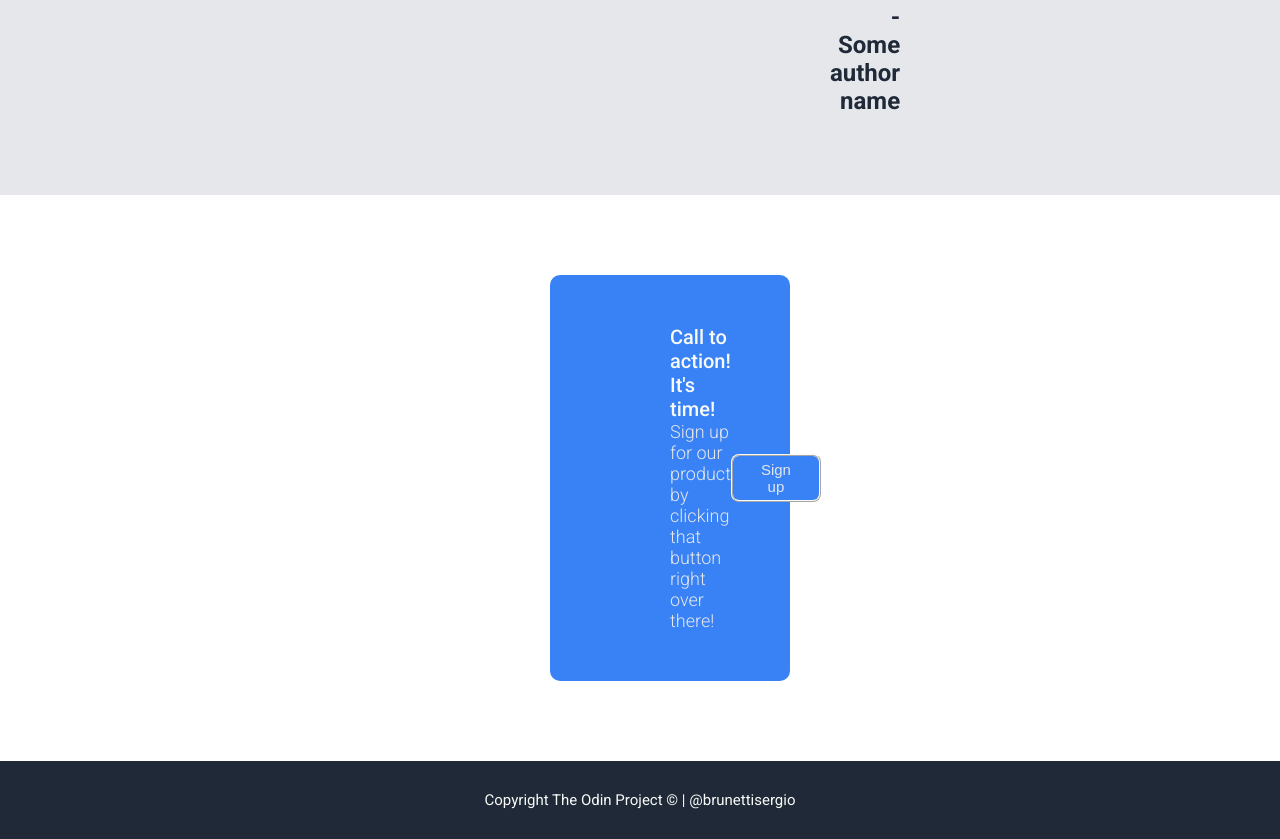
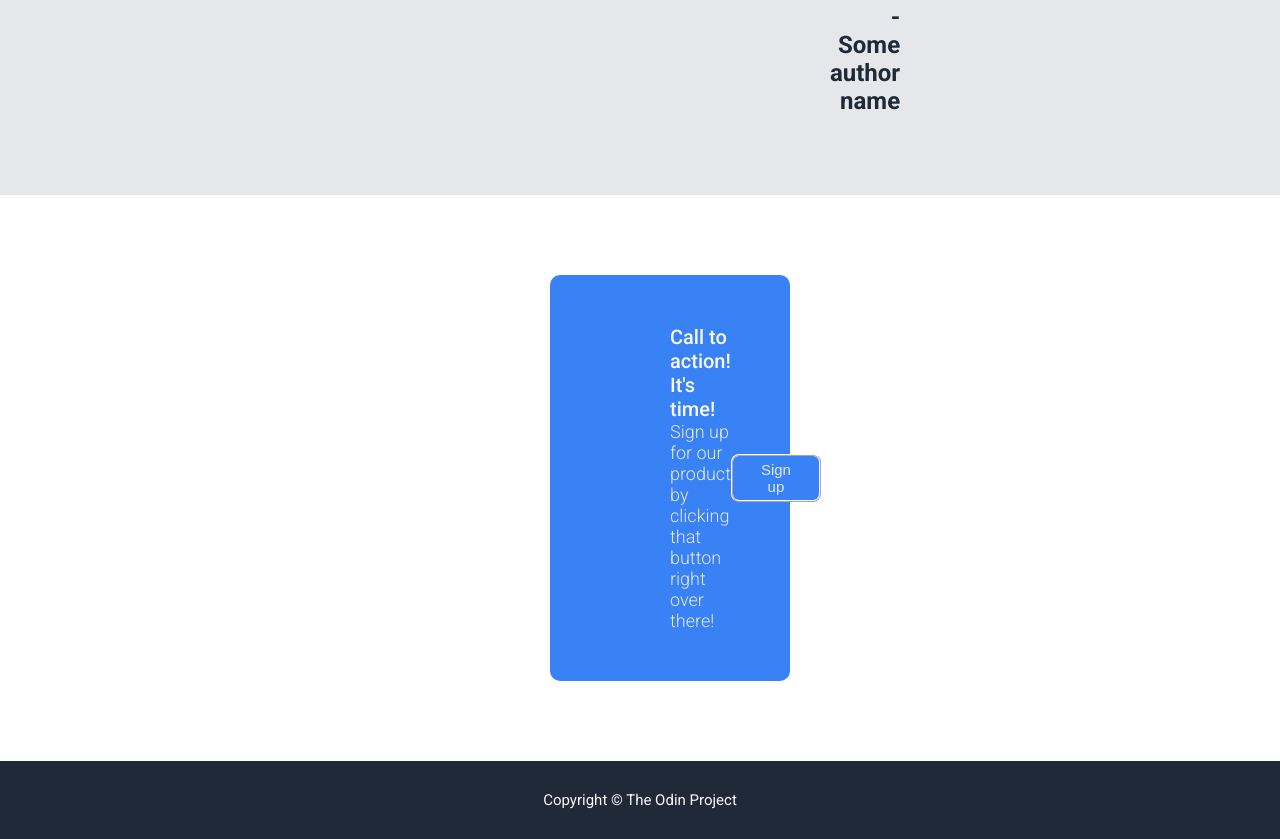
Before and after one commit to brunettisergio/odin-css-project, a plain HTML site: page index.html in a window 1280 px wide. Shown: the part 2254-3093 px from the top of the page. Drawn offline with Linux system fonts and the light colour scheme.

Commit message:
Remove username

```diff
--- a/index.html
+++ b/index.html
@@ -92,7 +92,7 @@
                 <button class="footer button">Sign up</button>
             </div>
             <div class="about">
-                <p>Copyright The Odin Project © | @brunettisergio</p>
+                <p>Copyright © The Odin Project</p>
             </div>
         </div>
     </body>
```
